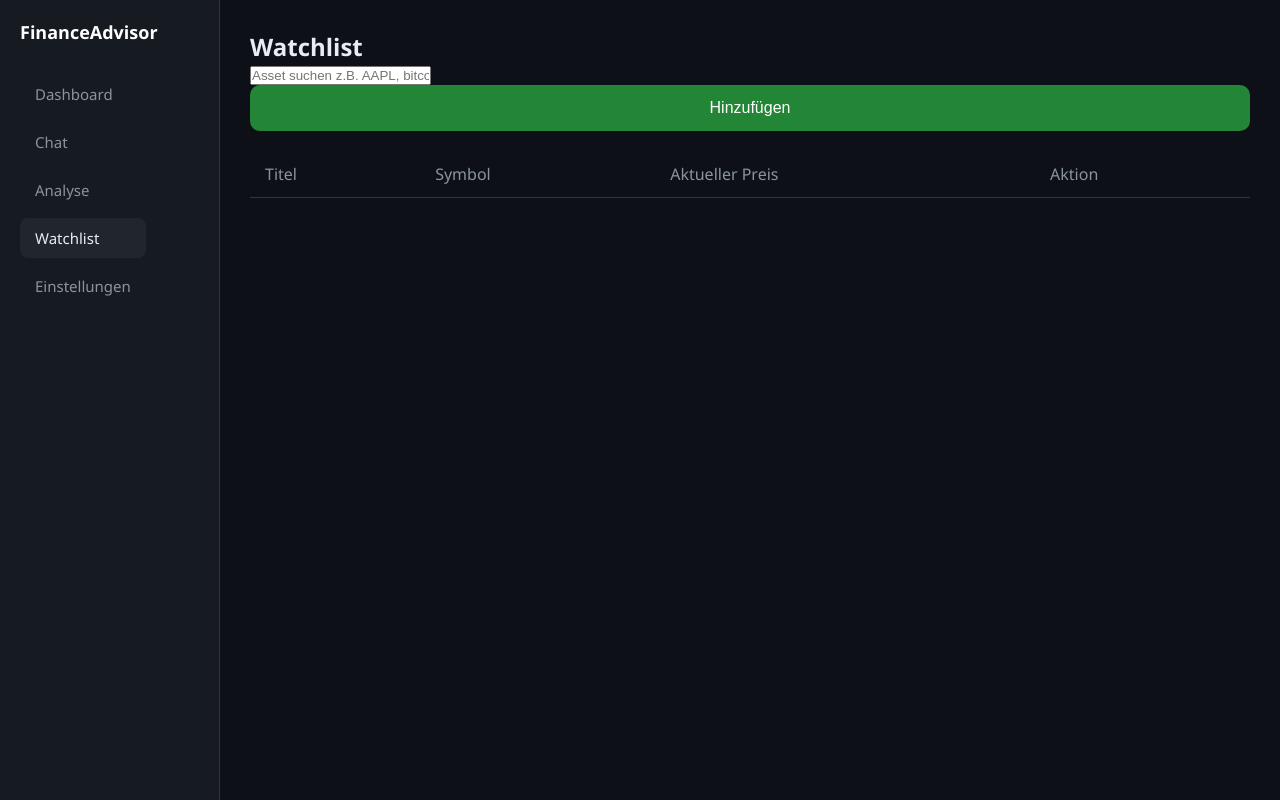
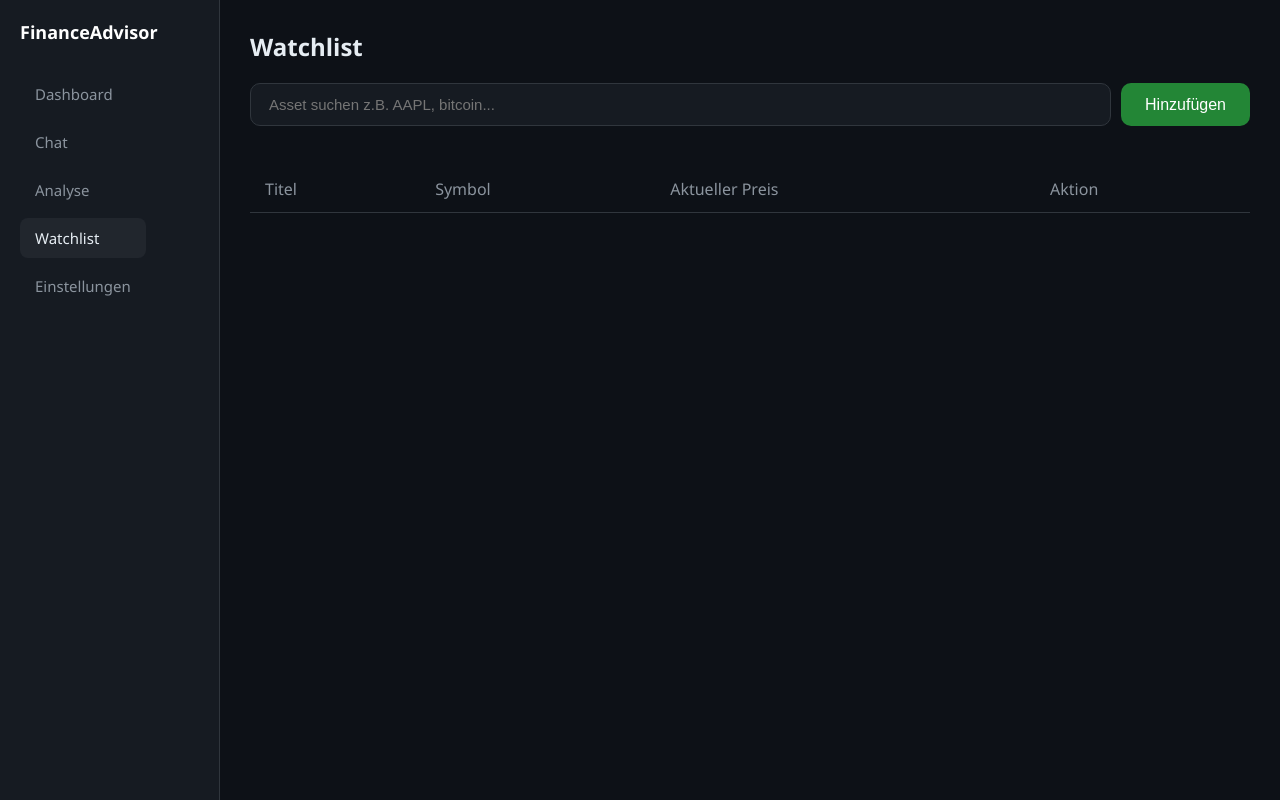
Before and after one commit to vincentkoenig/FinanceAdvisor, a Flask app: page /watchlist-page in a window 1280 px wide. Run offline with Flask 3, Linux system fonts and the light colour scheme; data that the repository does not hold is empty.

Commit message:
Add watchlist styling

```diff
--- a/static/css/style.css
+++ b/static/css/style.css
@@ -417,3 +417,32 @@ body {
     padding: 12px 24px !important;
     align-self: flex-start;
 }
+
+/* ─── WATCHLIST ───────────────────────────────────────────── */
+
+.watchlist-add {
+    display: flex;
+    gap: 10px;
+    margin-bottom: 20px;
+    margin-top: 20px;
+}
+
+.watchlist-add input {
+    flex: 1;
+    background-color: #161b22;
+    border: 1px solid #30363d;
+    color: #e6edf3;
+    padding: 12px 18px;
+    border-radius: 10px;
+    font-size: 15px;
+    outline: none;
+}
+
+.watchlist-add input:focus {
+    border-color: #58a6ff;
+}
+
+.watchlist-add button {
+    width: auto;
+    padding: 12px 24px;
+}
```
